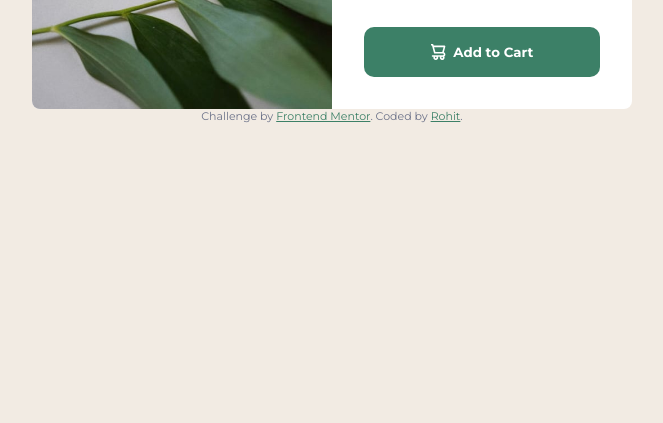
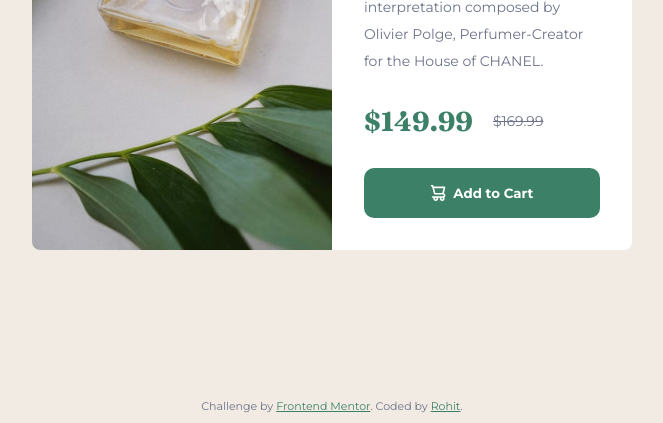
Before and after one commit to rohitk920/Product-preview-card-component, a plain HTML site: page index.html in a window 1280 px wide. Shown: the part 401-824 px from the top of the page, without its empty margins (308-971 px from the left). Drawn offline with Linux system fonts and the light colour scheme.

Commit message:
CSS Updated

```diff
--- a/Styles.css
+++ b/Styles.css
@@ -11,8 +11,13 @@
 }
 
 body {
+    height: 100%;
+    margin: 0;
+    display: flex;
+    flex-direction: column;
+    align-items: center;
+    justify-content: center;
     background-color: var(--cream);
-    min-height: 100vh;
     font-size: 14px;
     font-family: "Montserrat", sans-serif;
     color: var(--Darkgrayishblue);
@@ -21,11 +26,12 @@ body {
 
 
 main {
+
     display: flex;
+    flex-direction: column;
     align-items: center;
     justify-content: center;
-    min-height: 350px;
-
+    min-height: 100vh;
 }
 
 section {
@@ -57,8 +63,6 @@ img {
     border-top-left-radius: 8px;
     border-bottom-left-radius: 8px;
 }
-
-
 
 .product-desc {
     padding: 32px;
@@ -109,6 +113,9 @@ button:active {
 .attribution {
     font-size: 11px;
     text-align: center;
+    margin-top: auto;
+    /* Pushes the attribution to the bottom */
+    padding-bottom: 10px;
 }
 
 .attribution a {
```
Also changed, not shown: screenshots/desktop-screenshot.png, screenshots/mobile-screenshot.png.
